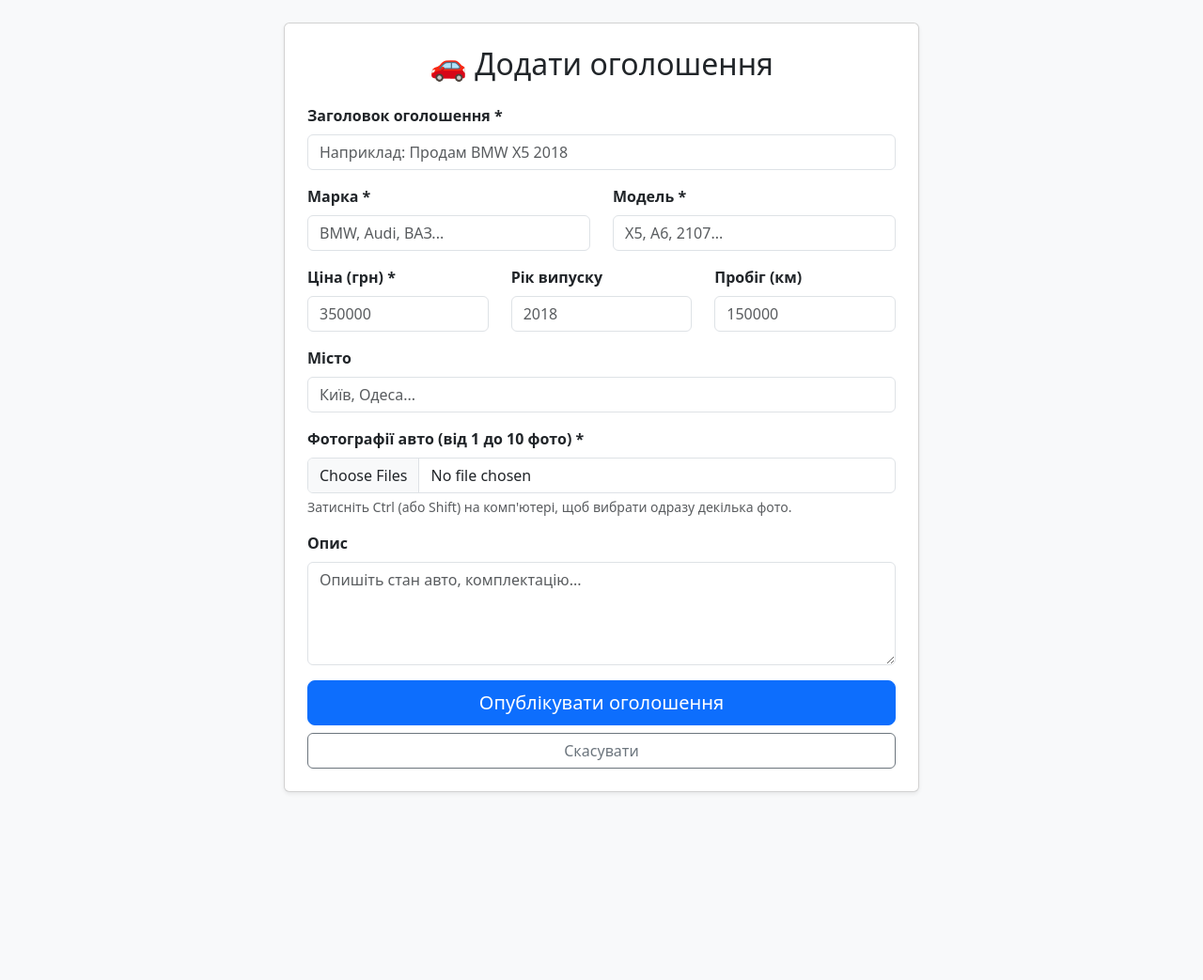
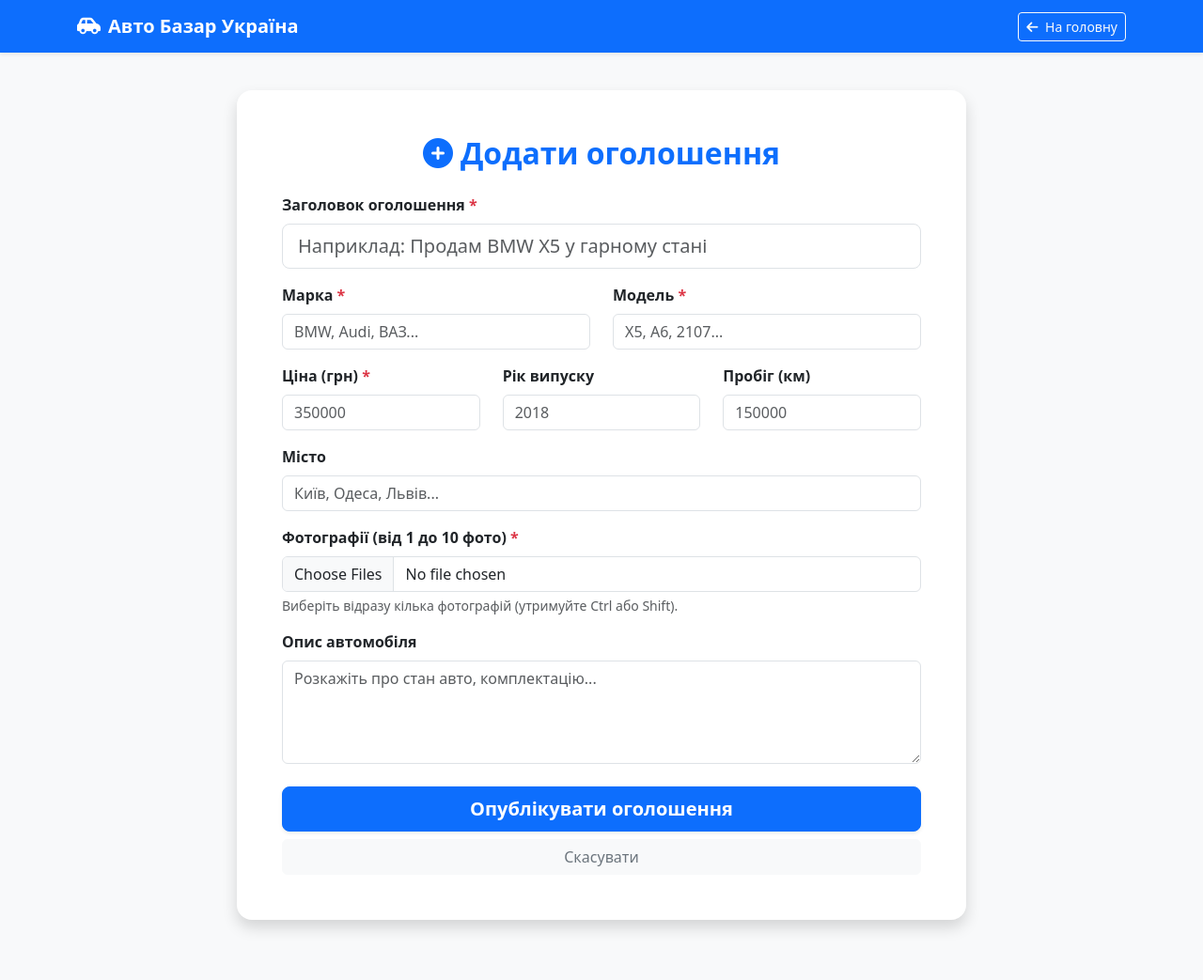
Before and after one commit to amogussigma2001-dev/autobazar, a Flask app: page /add in a window 1280 px wide. Shown: the whole page at 94% size. Before the commit the page ends 844 px from the top, so only its background shows below. Run offline with Flask 3, Linux system fonts and the light colour scheme; some libraries are stand-ins or nearby versions.

Commit message:
Update add.html

```diff
--- a/templates/add.html
+++ b/templates/add.html
@@ -4,63 +4,72 @@
     <meta charset="UTF-8">
     <title>Додати оголошення - Авто Базар</title>
     <link rel="stylesheet" href="https://cdn.jsdelivr.ex1.https.443.g0.ipv6.zhuhai.gov.cn/npm/bootstrap@5.3.0/dist/css/bootstrap.min.css">
+    <link rel="stylesheet" href="https://cdnjs.cloudflare.com/ajax/libs/font-awesome/6.0.0/css/all.min.css">
 </head>
 <body class="bg-light">
-    <div class="container py-4" style="max-width: 700px;">
-        <div class="card shadow-sm p-4">
-            <h2 class="mb-4 text-center">🚗 Додати оголошення</h2>
+    <!-- Шапка -->
+    <nav class="navbar navbar-expand-lg navbar-dark bg-primary shadow-sm mb-4">
+        <div class="container">
+            <a class="navbar-brand fw-bold" href="/"><i class="fas fa-car-side me-2"></i>Авто Базар Україна</a>
+            <a href="/" class="btn btn-outline-light btn-sm"><i class="fas fa-arrow-left me-1"></i> На головну</a>
+        </div>
+    </nav>
+
+    <div class="container py-3 mb-5" style="max-width: 800px;">
+        <div class="card shadow border-0 rounded-4 p-4 p-md-5 bg-white">
+            <h2 class="mb-4 text-center fw-bold text-primary"><i class="fas fa-plus-circle me-2"></i>Додати оголошення</h2>
 
             <form method="POST" enctype="multipart/form-data">
                 <div class="mb-3">
-                    <label class="form-label fw-bold">Заголовок оголошення *</label>
-                    <input type="text" name="title" class="form-control" placeholder="Наприклад: Продам BMW X5 2018" required>
+                    <label class="form-label fw-semibold">Заголовок оголошення <span class="text-danger">*</span></label>
+                    <input type="text" name="title" class="form-control form-control-lg" placeholder="Наприклад: Продам BMW X5 у гарному стані" required>
                 </div>
 
                 <div class="row">
                     <div class="col-md-6 mb-3">
-                        <label class="form-label fw-bold">Марка *</label>
+                        <label class="form-label fw-semibold">Марка <span class="text-danger">*</span></label>
                         <input type="text" name="brand" class="form-control" placeholder="BMW, Audi, ВАЗ..." required>
                     </div>
                     <div class="col-md-6 mb-3">
-                        <label class="form-label fw-bold">Модель *</label>
+                        <label class="form-label fw-semibold">Модель <span class="text-danger">*</span></label>
                         <input type="text" name="model" class="form-control" placeholder="X5, A6, 2107..." required>
                     </div>
                 </div>
 
                 <div class="row">
                     <div class="col-md-4 mb-3">
-                        <label class="form-label fw-bold">Ціна (грн) *</label>
+                        <label class="form-label fw-semibold">Ціна (грн) <span class="text-danger">*</span></label>
                         <input type="number" name="price_uah" class="form-control" placeholder="350000" required>
                     </div>
                     <div class="col-md-4 mb-3">
-                        <label class="form-label fw-bold">Рік випуску</label>
+                        <label class="form-label fw-semibold">Рік випуску</label>
                         <input type="number" name="year" class="form-control" placeholder="2018">
                     </div>
                     <div class="col-md-4 mb-3">
-                        <label class="form-label fw-bold">Пробіг (км)</label>
+                        <label class="form-label fw-semibold">Пробіг (км)</label>
                         <input type="number" name="mileage" class="form-control" placeholder="150000">
                     </div>
                 </div>
 
                 <div class="mb-3">
-                    <label class="form-label fw-bold">Місто</label>
-                    <input type="text" name="city" class="form-control" placeholder="Київ, Одеса...">
+                    <label class="form-label fw-semibold">Місто</label>
+                    <input type="text" name="city" class="form-control" placeholder="Київ, Одеса, Львів...">
                 </div>
 
                 <div class="mb-3">
-                    <label class="form-label fw-bold">Фотографії авто (від 1 до 10 фото) *</label>
+                    <label class="form-label fw-semibold">Фотографії (від 1 до 10 фото) <span class="text-danger">*</span></label>
                     <input type="file" name="photos" class="form-control" accept="image/*" multiple required>
-                    <div class="form-text">Затисніть Ctrl (або Shift) на комп'ютері, щоб вибрати одразу декілька фото.</div>
+                    <div class="form-text text-muted">Виберіть відразу кілька фотографій (утримуйте Ctrl або Shift).</div>
                 </div>
 
-                <div class="mb-3">
-                    <label class="form-label fw-bold">Опис</label>
-                    <textarea name="description" class="form-control" rows="4" placeholder="Опишіть стан авто, комплектацію..."></textarea>
+                <div class="mb-4">
+                    <label class="form-label fw-semibold">Опис автомобіля</label>
+                    <textarea name="description" class="form-control" rows="4" placeholder="Розкажіть про стан авто, комплектацію..."></textarea>
                 </div>
 
                 <div class="d-grid gap-2">
-                    <button type="submit" class="btn btn-primary btn-lg">Опублікувати оголошення</button>
-                    <a href="/" class="btn btn-outline-secondary">Скасувати</a>
+                    <button type="submit" class="btn btn-primary btn-lg fw-bold shadow-sm">Опублікувати оголошення</button>
+                    <a href="/" class="btn btn-light text-secondary">Скасувати</a>
                 </div>
             </form>
         </div>
```
